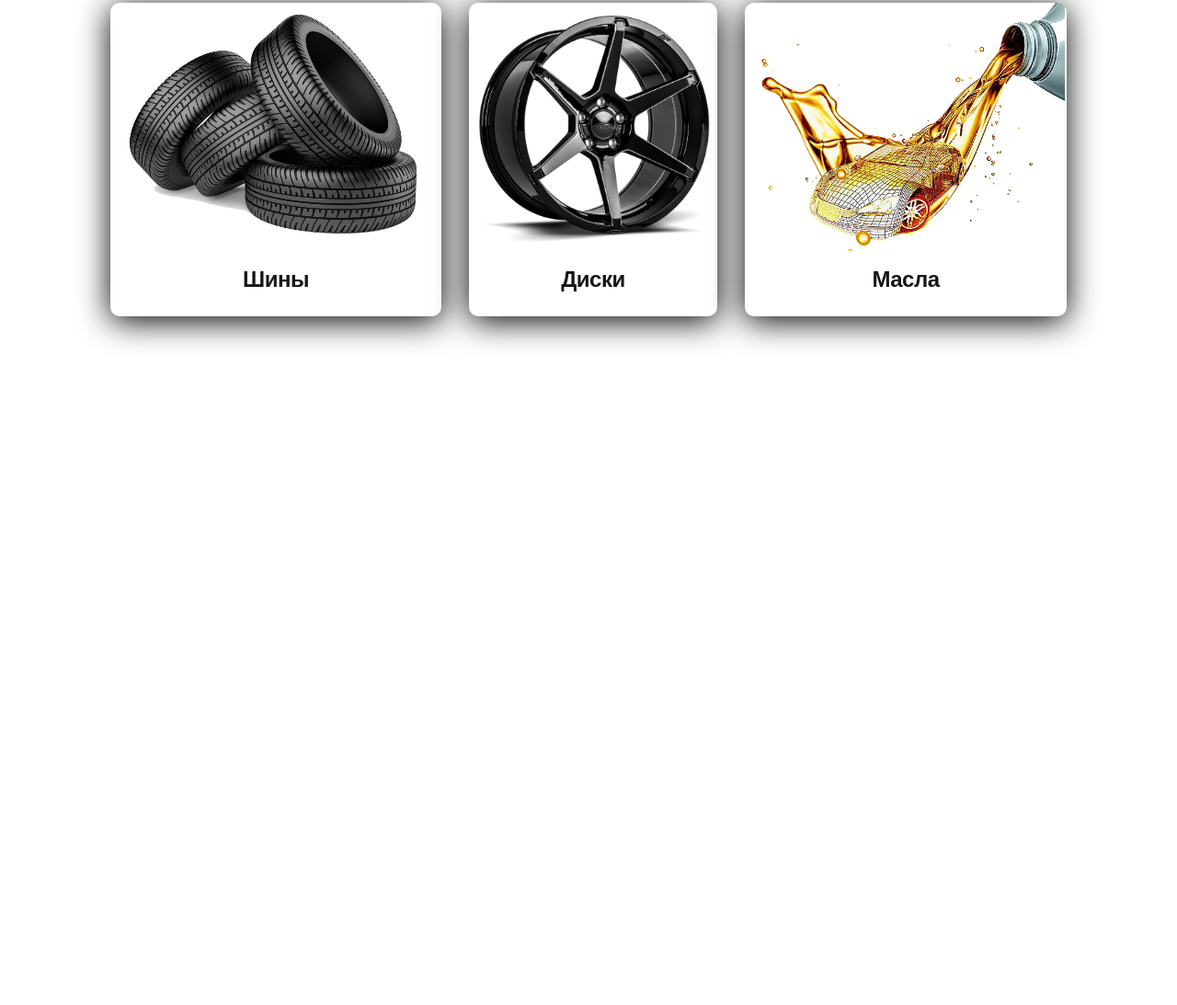
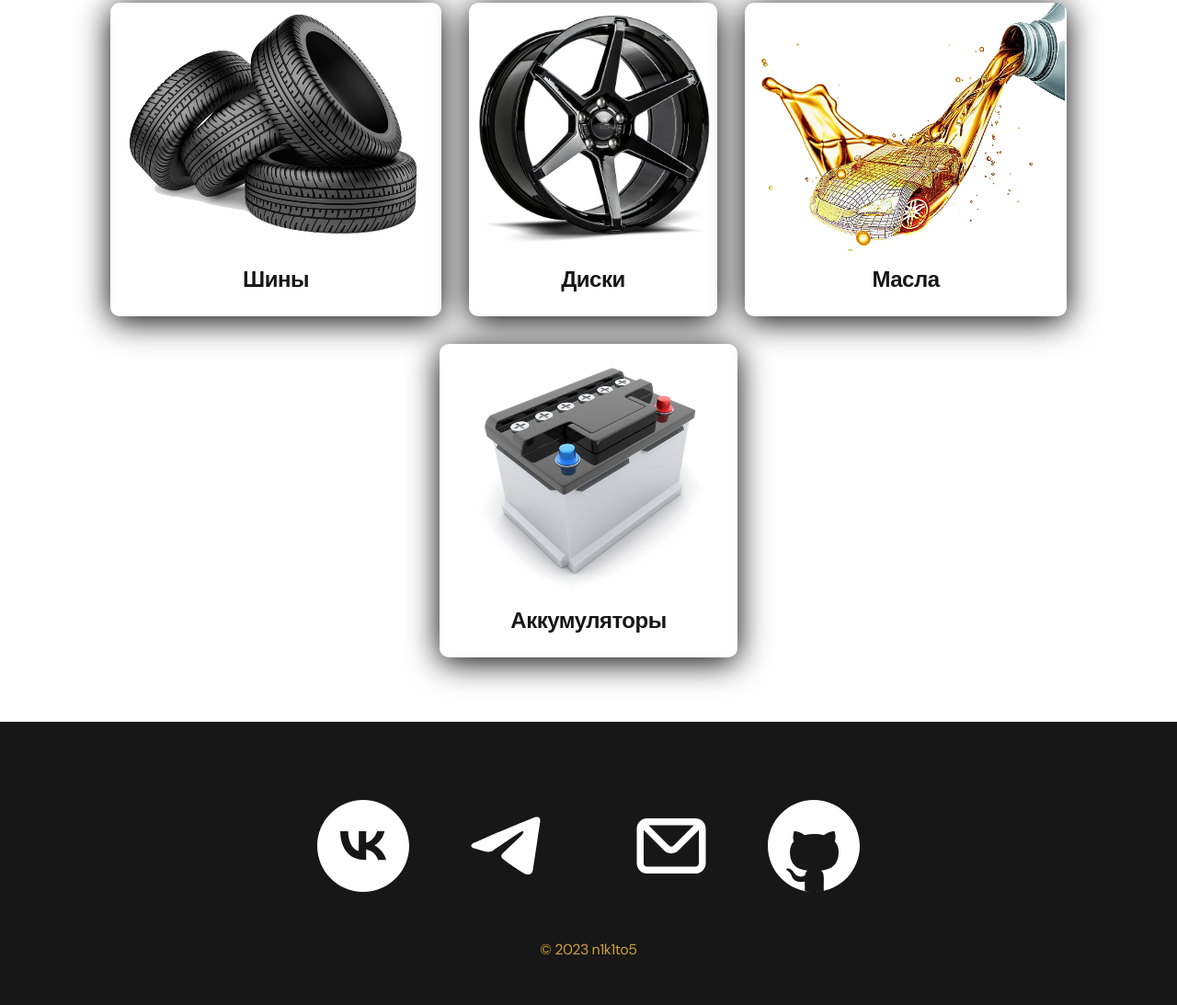
Before and after one commit to N1k1tO5/eurotires, a plain HTML site: page index.html in a window 1280 px wide. Shown: the part 970-2063 px from the top of the page at 92% size. Before the commit the page ends 1384 px from the top, so only its background shows below. Drawn offline with Linux system fonts and the light colour scheme.

Commit message:
add footer

```diff
--- a/css/main.css
+++ b/css/main.css
@@ -15,6 +15,7 @@ font-family: 'Montserrat', sans-serif;
     --dark-bg: var(--black);
     --dark-border: var(--black-border);
     --header-text: var(--white);
+    --footer-text: var(--white);
     --accent: var(--purple);
 }
 
@@ -29,6 +30,10 @@ html, body {
     padding: 0 15px;
     max-width: 1200px;
 
+}
+
+.none {
+    display: none !important;
 }
 
 /* NAV */
@@ -204,15 +209,50 @@ html, body {
     box-shadow: 0px 5px 35px rgba(0, 0, 0.25);
     border-radius: 10px;
 }
+
 .shop_img {
     border-radius: 10px;
     height: 270px;
 }
+
 .shop_title {
     padding: 15px 20px 25px;
     font-weight: 700;
     font-size: 24px;
     line-height: 1.3;
     text-align: center;
+    color: var(--black);
 
 }
+
+/* footer */
+
+.footer {
+    padding: 60px 0 50px;
+    background-color: var(--dark-bg);
+    color: var(--accent);
+}
+
+.footer__wrapper {
+    display: flex;
+    flex-direction: column;
+    align-items: center;
+    row-gap: 27px;
+}
+
+.social {
+    display: flex;
+    column-gap: 30px;
+    align-items: center;
+
+
+}
+
+
+.copyright {
+    font-size: 16px;
+}
+
+.copyright p+p{
+    margin-top: 0.5em;
+}
--- a/index.html
+++ b/index.html
@@ -16,12 +16,12 @@
                     <li class="nav-list__item"><a href="./index.html" class="nav-list__link nav-list__link--active">Запись</a></li>
                     <li class="nav-list__item"><a href="./index.html" class="nav-list__link nav-list__link--active">Услуги</a></li>
                     <li class="nav-list__item"><a href="./index.html" class="nav-list__link nav-list__link--active">Магазин</a></li>
-
                     <li class="nav-list__item"><a href="./index.html" class="nav-list__link nav-list__link--active">Контакты</a></li>
                 </ul>
             </div>
         </div>
     </nav>
+
     <header class="header">
         <div class="header__wrapper">
             <h1 class="header__title">
@@ -34,24 +34,53 @@
             <a href="#!" class="btn">Предварительная запись</a>
         </div>
     </header>
+
     <main class="section">
         <div class="comtainer">
             <h2 class="title-1">Магазин</h2>
             <ul class="shops">
                 <li class="shop">
+                    <a href="./index.html">
                         <img src="./img/shop/tire.png" alt="tire" class="shop_img">
                         <h3 class="shop_title">Шины</h3>
+                    </a>
                 </li>
                 <li class="shop">
+                    <a href="./index.html">
                         <img src="./img/shop/disk.png" alt="disk" class="shop_img">
                         <h3 class="shop_title">Диски</h3>
+                    </a>
                 </li>
                 <li class="shop">
+                    <a href="./index.html">
                         <img src="./img/shop/motor_oil.png" alt="motor_oi" class="shop_img">
                         <h3 class="shop_title">Масла</h3>
+                    </a>
+                <li class="shop">
+                    <a href="./index.html">
+                        <img src="./img/shop/acb.png" alt="tire" class="shop_img">
+                        <h3 class="shop_title">Аккумуляторы</h3>
+                    </a>
+                </li>
                 </li>
             </ul>
         </div>
     </main>
+
+    <footer class="footer">
+        <div class="container">
+            <div class="footer__wrapper">
+                <ul class="social">
+                    <li class="social__item"><a href="#!"><img src="./img/icons/vk.svg" alt="Link" class=""></a></li>
+                    <li class="social__item"><a href="#!"><img src="./img/icons/telegram.svg" alt="Link" class=""></a></li>
+                    <li class="social__item"><a href="#!"><img src="./img/icons/gmail.svg" alt="Link" class=""></a></li>
+                    <li class="social__item"><a href="#!"><img src="./img/icons/github.svg" alt="Link" class=""></a></li>
+                </ul>
+                <div class="copyright">
+                    <p>© 2023 n1k1to5</p>
+                </div>
+            </div>
+        </div>
+    </footer>
 </body>
 </html>
```
Also changed, not shown: img/icons/github.svg (added), img/icons/gmail.svg (added), img/icons/telegram.svg (added), img/icons/vk.svg (added), img/shop/acb.png (added). Lines whose indentation alone changed are shown as unchanged.
